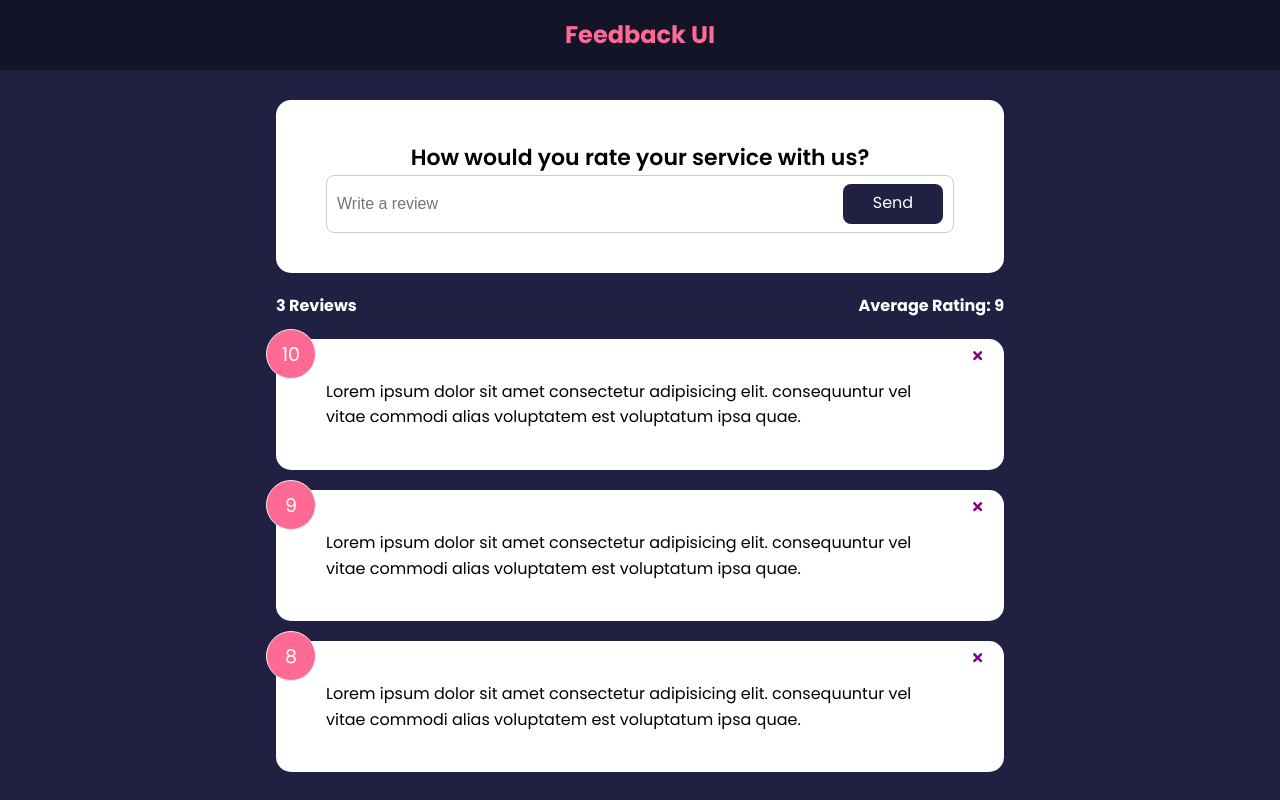
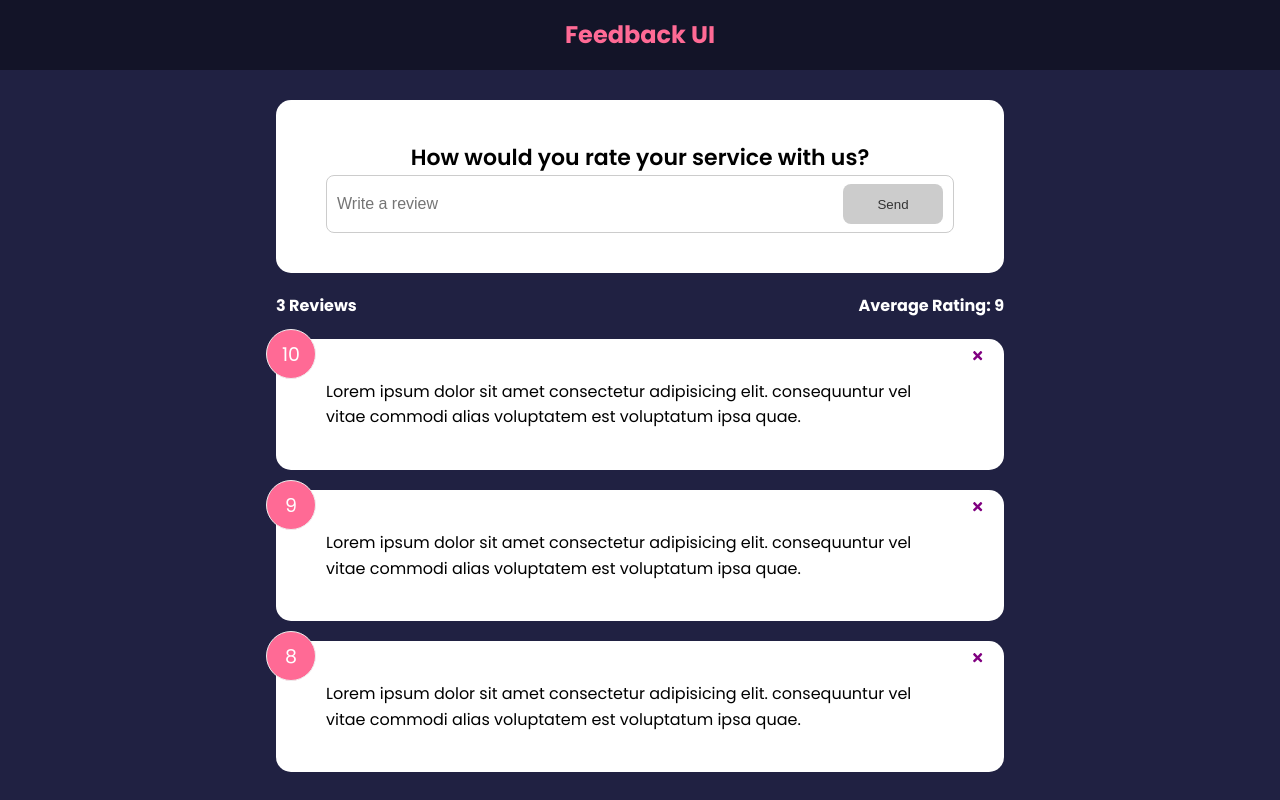
Before and after one commit to sofiaponteb/feedback-app, a React (Create React App) app: page / in a window 1280 px wide. Built offline with nearby package versions, Linux system fonts and the light colour scheme.

Commit message:
correcion btnDisabled

```diff
--- a/src/components/shared/Button.jsx
+++ b/src/components/shared/Button.jsx
@@ -2,9 +2,9 @@ import PropTypes from 'prop-types'
 
 function Button( {children, version, type, isDisabled} ) {
   return (
-    <div type = {type} disabled = {isDisabled} className={`btn btn-${version}`}>
+    <button type = {type} disabled = {isDisabled} className={`btn btn-${version}`}>
         {children}
-    </div>
+    </button>
   )
 }
 
```
